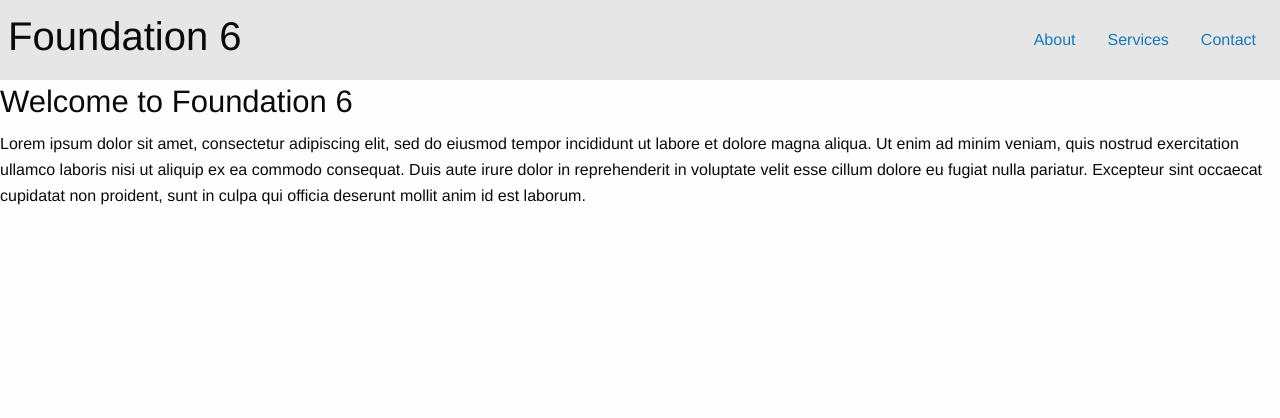
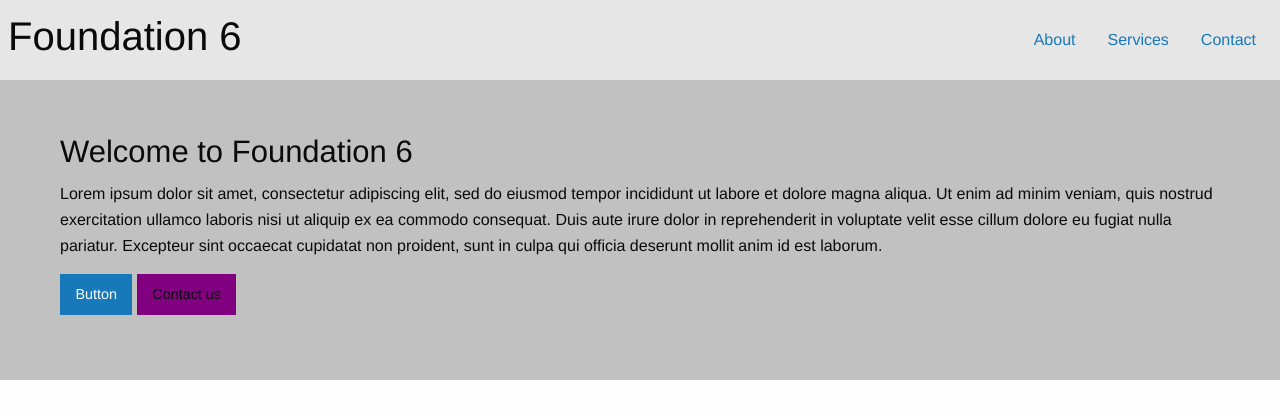
Before and after one commit to deepusnath/foundation, a plain HTML site: page index.html in a window 1280 px wide. Drawn offline with Linux system fonts and the light colour scheme.

Commit message:
completes hero section

```diff
--- a/css/app.css
+++ b/css/app.css
@@ -10,8 +10,18 @@ NAV
 /*********************************************************************
 HERO
 **********************************************************************/
+.hero{
 
+	background-color: #9999;
+	padding: 50px 60px;
+	height: 300px;
+}
 
+.button.success
+{
+
+	background-color: purple;
+}
 
 /*********************************************************************
 MAIN
--- a/index.html
+++ b/index.html
@@ -33,6 +33,8 @@
           Lorem ipsum dolor sit amet, consectetur adipiscing elit, sed do eiusmod tempor incididunt ut labore et dolore magna aliqua. Ut enim ad minim veniam, quis nostrud exercitation ullamco laboris nisi ut aliquip ex ea commodo consequat. Duis aute irure dolor in reprehenderit in voluptate velit esse cillum dolore eu fugiat nulla pariatur. Excepteur sint occaecat cupidatat non proident, sunt in culpa qui officia deserunt mollit anim id est laborum.
 
         </p>
+        <a href="" class='button'>Button</a>
+        <a href="" class='button success'>Contact us</a>
 
       </section>
 
```
